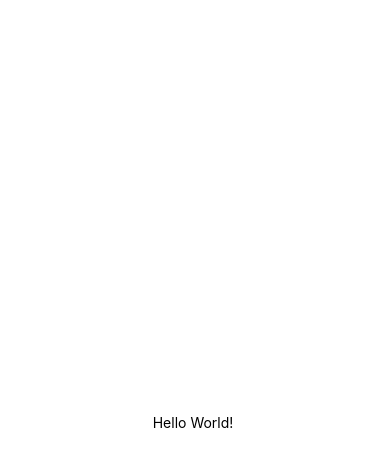
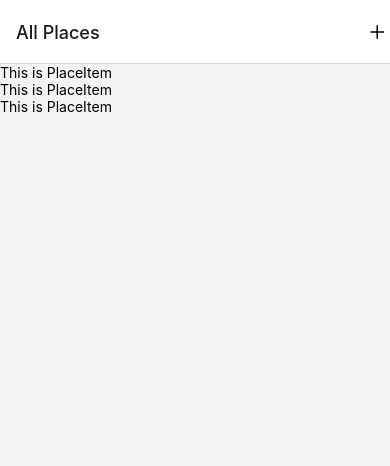
Before and after one commit to aadil42/favorite-places-react-native, a React Native app: screen / in a window 390 px wide. Shown: the top 466 px of the page. Built offline with nearby package versions, Linux system fonts and the light colour scheme; grey boxes are pictures that could not be loaded.

Commit message:
add screen title, and right add btn for addPlace form

```diff
--- a/App.js
+++ b/App.js
@@ -1,12 +1,51 @@
 import { StatusBar } from 'expo-status-bar';
 import { StyleSheet, Text, View } from 'react-native';
 
+// import components
+import IconBtn from "./components/IconBtn";
+
+// import navigation stuff
+import { NavigationContainer } from '@react-navigation/native';
+import { createNativeStackNavigator } from '@react-navigation/native-stack';
+
+// import screens
+import AllPlaces from "./screens/AllPlaces";
+import AddPlace from "./screens/AddPlace";
+
+const Stack = createNativeStackNavigator();
+
+
 export default function App() {
   return (
-    <View style={styles.container}>
-      <Text>Hello World! </Text>
-      <StatusBar style="auto" />
-    </View>
+    <NavigationContainer>
+        <Stack.Navigator >
+          <Stack.Screen
+            options={({navigation}) => ({
+              title:"All Places",
+              headerRight: () => {
+                return <IconBtn
+                          icon="add"
+                          size={24}
+                          color="black"
+                          pressHandler={() => {
+                            navigation.navigate("AddPlace");
+                          }}
+                />
+              }
+            })}
+
+            name="AllPlaces"
+            component={AllPlaces}
+          />
+
+          <Stack.Screen
+           options={{
+            title: "Add Favorite Place"
+           }}
+
+           name="AddPlace" component={AddPlace}  />
+        </Stack.Navigator>
+    </NavigationContainer>
   );
 }
 
--- a/screens/AllPlaces.js
+++ b/screens/AllPlaces.js
@@ -1,4 +1,4 @@
-import { PlaceList } from "../components/PlaceList";
+import PlaceList from "../components/PlacesList";
 
 const AllPlaces = () => {
     return (
```
